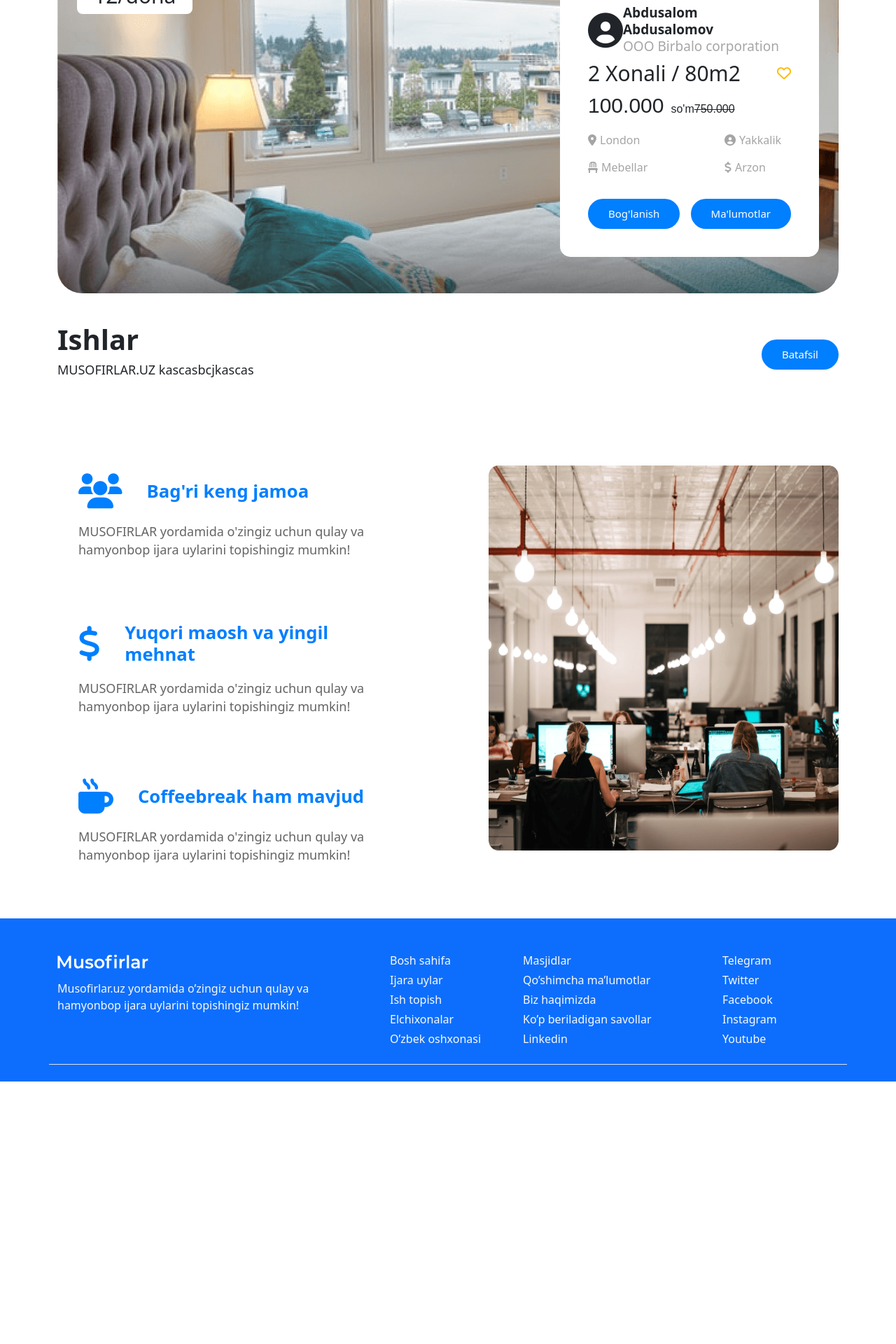
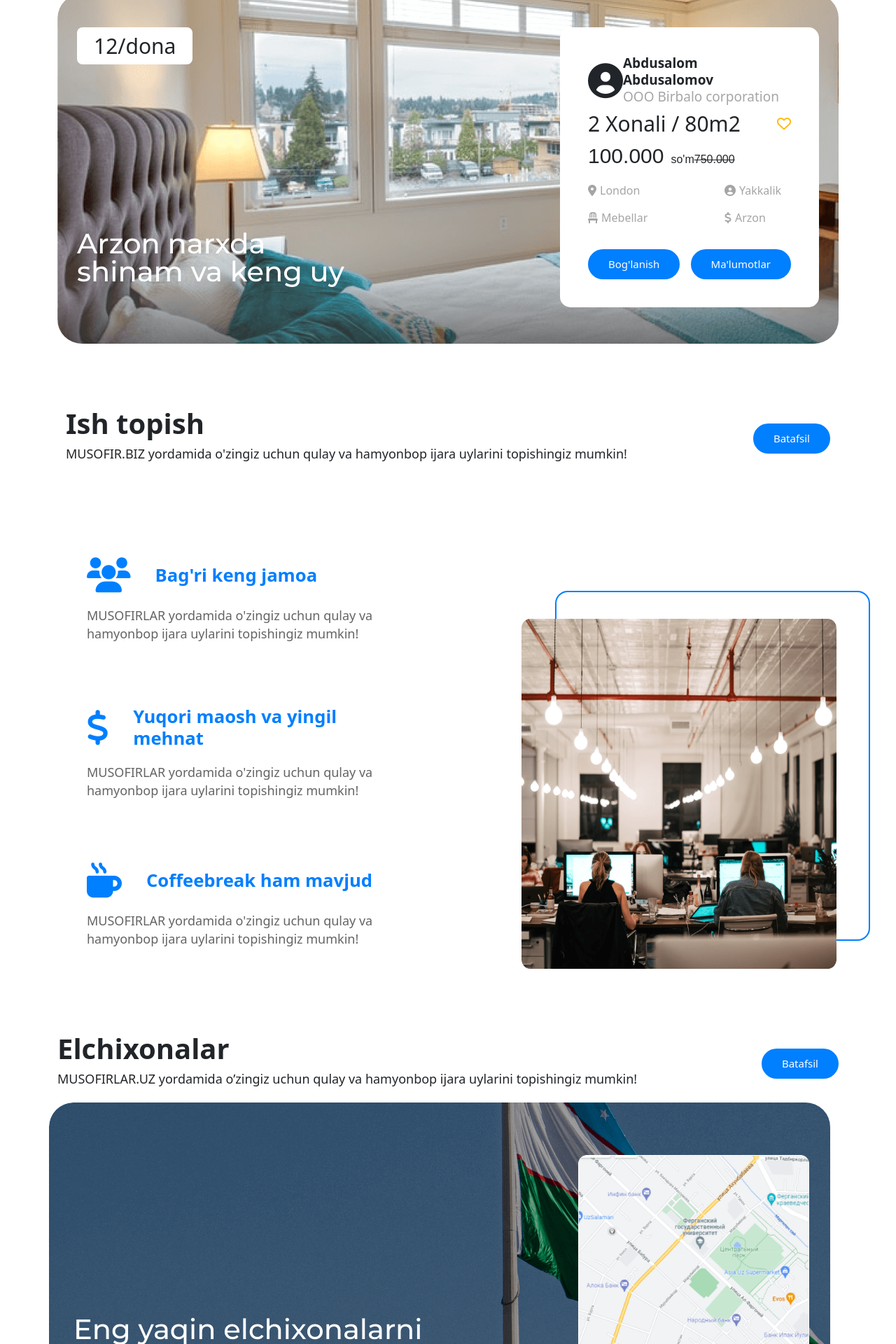
Before and after one commit to Milliy-Dasturchilar/musofirlar.frontend, a React (Create React App) app: page / in a window 1280 px wide. Shown: the part 880-2800 px from the top of the page at 70% size. Before the commit the page ends 2425 px from the top, so only its background shows below. Built offline with nearby package versions, Linux system fonts and the light colour scheme.

Commit message:
main elchixona

```diff
--- a/src/components/main-card/Card-top.js
+++ b/src/components/main-card/CardTop.js
@@ -4,7 +4,7 @@ class CardTop extends React.Component {
   render() {
     return (
       <div
-        className="mt-5"
+        className="mt-5 container pt-5"
         style={{
           display: "flex",
           alignItems: "center",
@@ -20,7 +20,7 @@ class CardTop extends React.Component {
 
           }}
         >
-          <b style={{ fontSize: "40px" }}>{this.props.cardTitle}</b> <br />
+          <b style={{ fontSize: "40px", }}>{this.props.cardTitle}</b> <br />
           {this.props.cartText}
         </p>
         <ButtonMain />
--- a/src/components/main-card/main-card.css
+++ b/src/components/main-card/MainCard.css
@@ -4,6 +4,15 @@
   width: inherit;
   border-radius: 35px;
 }
+
+.main-card-left{
+  display: flex;
+  flex-direction: column;
+  align-items: flex-start;
+  justify-content: space-between;
+  height: 385px;
+}
+
 .main-ijara-card {
   width: 370px;
   padding: 40px;
--- a/src/components/main-card/main-card.js
+++ b/src/components/main-card/MainCard.js
@@ -1,6 +1,6 @@
 import React from "react";
-import "./Main-card.css";
-import CardTop from "./Card-top";
+import "./MainCard.css";
+import CardTop from "./CardTop";
 
 class MainCard extends React.Component {
   render() {
@@ -14,7 +14,7 @@ class MainCard extends React.Component {
             }
           />
 
-          <div className="container main-card  mt-4">
+          <div className="container main-card  mt-5">
             <div
               className="pt-5 ps-3 pe-3 "
               style={{
@@ -23,6 +23,7 @@ class MainCard extends React.Component {
                 justifyContent: "space-between",
               }}
             >
+              <div className="main-card-left col-md-7">
                 <p
                   className="pe-4 ps-4 pt-1 pb-1"
                   style={{
@@ -34,6 +35,21 @@ class MainCard extends React.Component {
                 >
                   12/dona
                 </p>
+
+                <p
+                  style={{
+                    color: "#fff",
+                    fontStyle: "normal",
+                    fontFamily: "Montserrat",
+                    fontWeight: 500,
+                    fontSize: "40px",
+                    lineHeight: "40px",
+                  }}
+                >
+                  Arzon narxda<br /> shinam va keng uy
+
+                </p>
+              </div>
 
               <div className="main-ijara-card">
                 <div className="ijara-user">
@@ -89,7 +105,6 @@ class MainCard extends React.Component {
             </div>
           </div>
         </section>
-
       </div>
     );
   }
--- a/src/components/mainWork/MainWork.css
+++ b/src/components/mainWork/MainWork.css
@@ -1,7 +1,24 @@
-.main-ish-bottom {
+.main-work-bottom {
   display: flex;
-  align-items: center;
+  align-items: flex-end;
   justify-content: space-between;
   margin: 0;
   margin-top: 70px;
 }
+
+.Main-Work-Photo{
+  position: relative;
+}
+
+.Main-Work-Photo::after{
+  content: '';
+  display: inline-block;
+  position: absolute;
+  left: 60px;
+  width: 450px;
+  height: 500px;
+  border: 2px solid #007FFF;
+  border-radius: 18px;
+  bottom: 40px;
+  z-index: -1;
+}
--- a/src/components/mainWork/MainWork.js
+++ b/src/components/mainWork/MainWork.js
@@ -1,8 +1,7 @@
 import React from "react";
 import "./MainWork.css";
 import Photo from "./work-main.png";
-
-import CardTop from "../main-card/Card-top";
+import CardTop from "../main-card/CardTop";
 import MainWorkContent from "./mainWorkContent/MainWorkContent";
 
 class MainWork extends React.Component {
@@ -11,13 +10,13 @@ class MainWork extends React.Component {
       <section>
         <div className="container  ">
           <CardTop
-            cardTitle={"Ishlar"}
-            cartText={"MUSOFIRLAR.UZ kascasbcjkascas "}
+            cardTitle={"Ish topish"}
+            cartText={" MUSOFIR.BIZ yordamida o'zingiz uchun qulay va hamyonbop ijara uylarini topishingiz mumkin!"}
           />
-          <div className="main-ish-bottom">
+          <div className="main-work-bottom row ">
             <MainWorkContent />
-            <div>
-              <img src={Photo} width="500px" height="550px" />
+            <div className=" Main-Work-Photo  col-md-5">
+              <img src={Photo} style={{ width: "450px", height: "500px" }} />
             </div>
           </div>
         </div>
--- a/src/components/mainWork/mainWorkContent/MainWorkContent.js
+++ b/src/components/mainWork/mainWorkContent/MainWorkContent.js
@@ -8,7 +8,7 @@ class MainWorkContent extends React.Component {
   state = {};
   render() {
     return (
-      <div className="work-bottom-left">
+      <div className="work-bottom-left col-md-7">
         <a href="#" className="text-decoration-none">
           <div className="work-bottom-card">
             <div>
--- /dev/null
+++ b/src/pages/home/Home.css
@@ -0,0 +1,6 @@
+.embassy{
+  background-image: url(./flat.png);
+  height: 480px;
+  width: inherit;
+  border-radius: 35px;
+}
--- a/src/pages/home/Home.js
+++ b/src/pages/home/Home.js
@@ -1,7 +1,11 @@
 import React from "react";
+import "./Home.css";
 import HeadHeader from "../../components/headerTemplate/HeaderTemplate";
-import MainCard from "../../components/main-card/Main-card";
+import MainCard from "../../components/main-card/MainCard";
 import MainWork from "../../components/mainWork/MainWork";
+import CardTop from "../../components/main-card/CardTop";
+import photo from "./flat.png";
+import mapImage from './mapImage.png'
 
 class Home extends React.Component {
   render() {
@@ -10,6 +14,54 @@ class Home extends React.Component {
         <HeadHeader strongText={"DOIM"} hasSmallText={true} />
         <MainCard />
         <MainWork />
+
+        {/* Elchixonalar */}
+
+        <CardTop
+          cardTitle={"Elchixonalar"}
+          cartText={
+            "MUSOFIRLAR.UZ yordamida o’zingiz uchun qulay va  hamyonbop ijara uylarini topishingiz mumkin!"
+          }
+        />
+
+        <div className="container">
+          <div
+            className="row embassy mt-3"
+            style={{
+              display: "flex",
+              alignItems: "flex-end",
+              paddingBottom: "80px",
+            }}
+          >
+            <p
+              className="col-md-8"
+              style={{
+                color: "#fff",
+                fontStyle: "normal",
+                fontFamily: "Montserrat",
+                fontWeight: 500,
+                fontSize: "40px",
+                lineHeight: "40px",
+                paddingLeft: "35px",
+              }}
+            >
+              Eng yaqin elchixonalarni
+              <br /> oson toping
+            </p>
+
+            <div className="col-md-4">
+              <img src={mapImage} style={{ width: "330px", heigth: "230px" }} />
+            </div>
+          </div>
+        </div>
+
+        {/* Oshxona Restoran */}
+        <CardTop
+          cardTitle={"O’zbek - oshxonasi va restoranlar"}
+          cartText={
+             ' MUSOFIRLAR.UZ yordamida o’zingiz uchun qulay va hamyonbop ijara uylarini topishingiz mumkin!'
+          }
+        />
       </div>
     );
   }
```
Also changed, not shown: src/pages/home/flat.png (added), src/pages/home/mapImage.png (added). Lines whose indentation alone changed are shown as unchanged.
